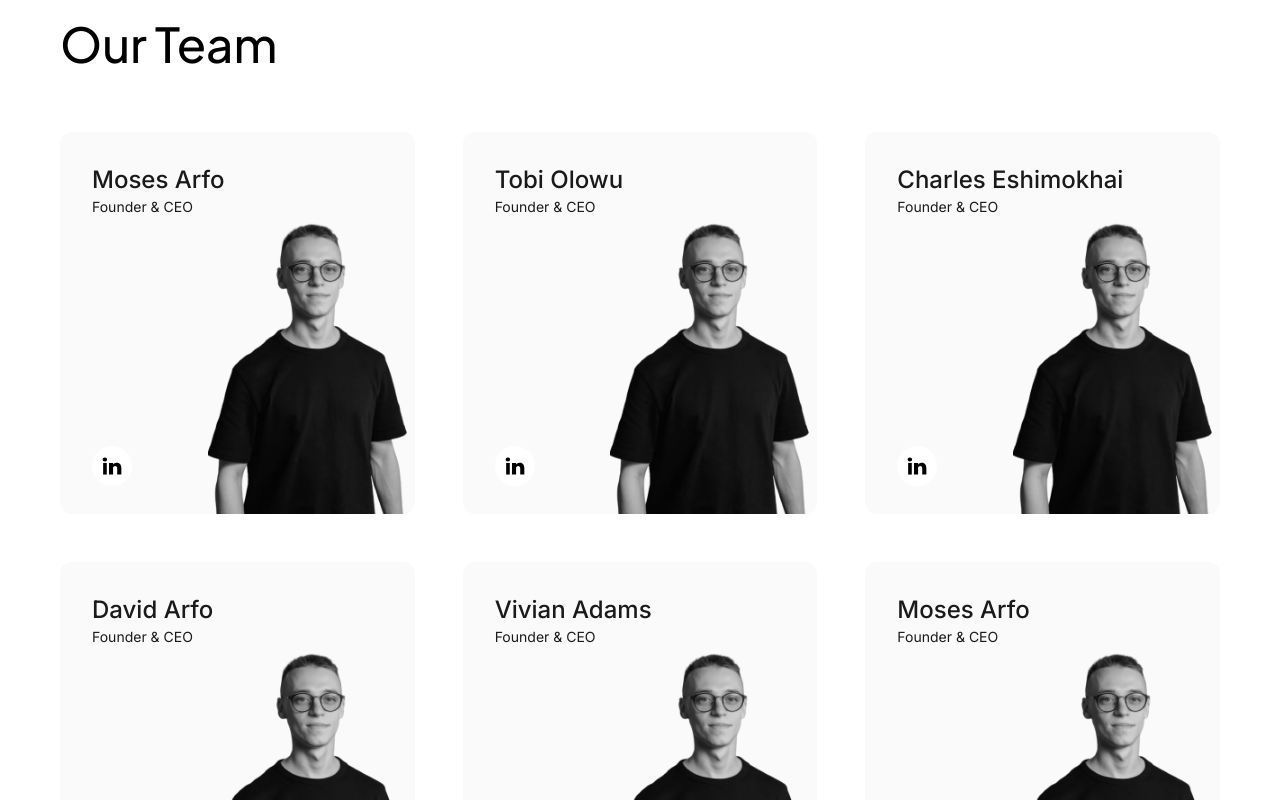
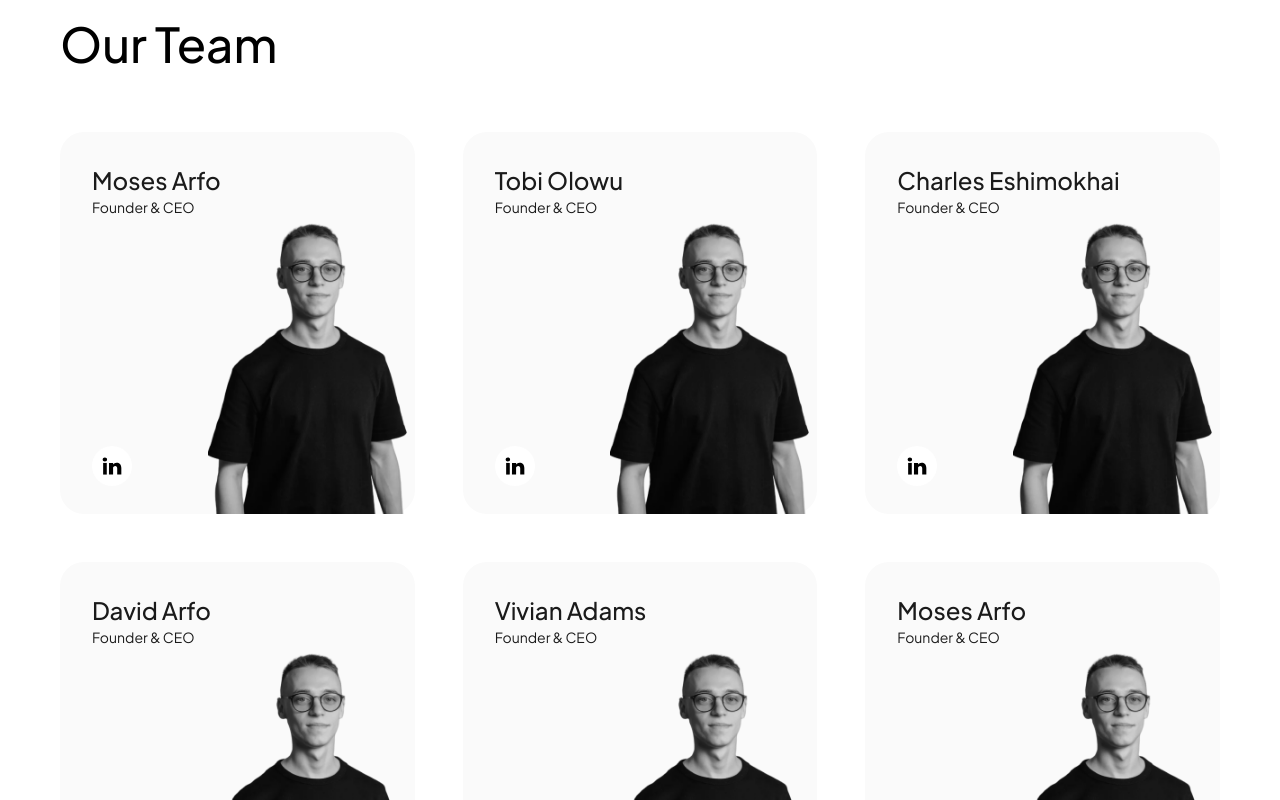
Before and after one commit to cvspan/cvspan-web, a Next.js app: page /about in a window 1280 px wide. Shown: the part 3000-3800 px from the top of the page. Built offline with nearby package versions, Linux system fonts and the light colour scheme.

Commit message:
Fix border radius of OurTeam item card

```diff
--- a/src/components/molecules/OurTeam/OurTeamItem.tsx
+++ b/src/components/molecules/OurTeam/OurTeamItem.tsx
@@ -7,15 +7,17 @@ import { avatar } from '@/components/exports/images';
 
 export const OurTeamItem = ({ item }: { item: Team }) => {
     return (
-        <div className="relative col-span-4 rounded-xl bg-[#fafafa]">
+        <div className="relative col-span-4 rounded-3xl bg-[#fafafa]">
             <div className="aspect-[16/9]">
                 <div className="ms-8 mt-8 flex-grow-0">
                     <div className="flex items-center justify-between">
                         <span className="max-w-[300px]">
-                            <div className="overflow-auto text-ellipsis whitespace-nowrap text-2xl font-medium leading-[32px] text-[#1a1a1a]">
+                            <div className="overflow-auto text-ellipsis whitespace-nowrap font-eudoxus text-2xl font-medium leading-[32px] text-[#1a1a1a]">
                                 {item.name}
                             </div>
-                            <div className="text-sm font-normal leading-[22px] text-[#1a1a1a]">{item.role}</div>
+                            <div className="font-eudoxus text-sm font-normal leading-[22px] text-[#1a1a1a]">
+                                {item.role}
+                            </div>
                         </span>
                     </div>
                 </div>
```
